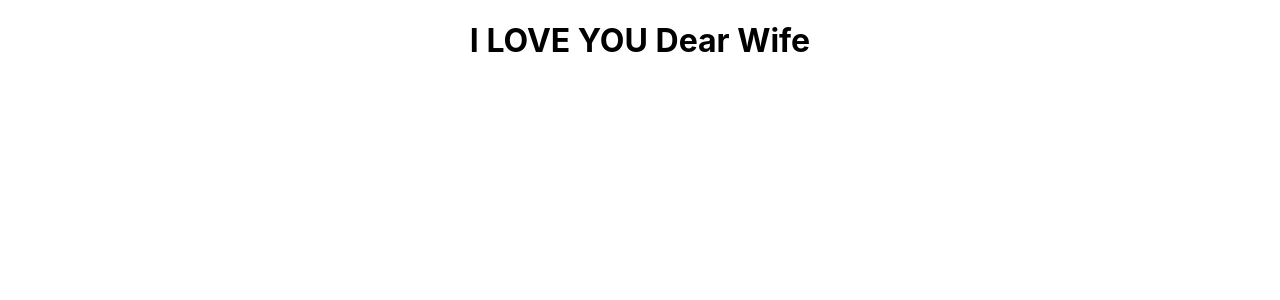
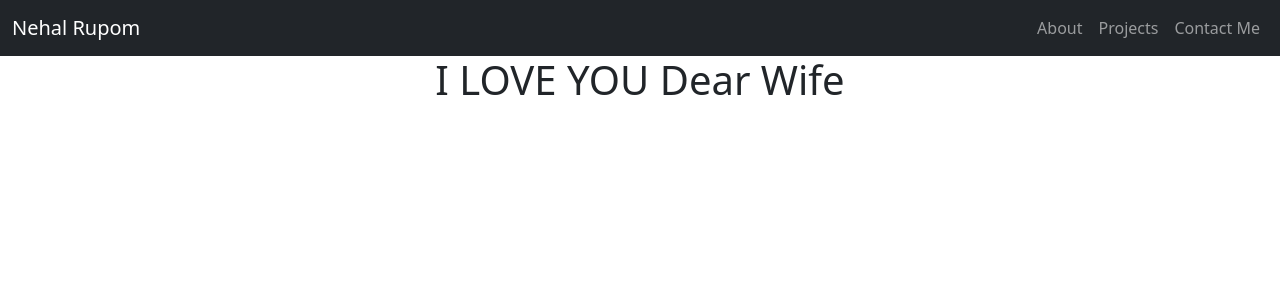
Before and after one commit to hniloy96/nehals-portfolio, a React (Create React App) app in the folder frontend/: page / in a window 1280 px wide. Shown: the top 300 px of the page. Built offline with nearby package versions, Linux system fonts and the light colour scheme.

Commit message:
added bootstrap, framerMotion, added a navbar component, so far working

```diff
--- a/frontend/components/header.js
+++ /dev/null
@@ -1 +0,0 @@
-import { BrowserRouter as Router, Route, Routes, Link } from "react-router";
--- a/frontend/package.json
+++ b/frontend/package.json
@@ -3,7 +3,9 @@
   "version": "0.1.0",
   "private": true,
   "dependencies": {
+    "bootstrap": "^5.3.3",
     "cra-template": "1.2.0",
+    "framer-motion": "^11.16.0",
     "react": "^19.0.0",
     "react-dom": "^19.0.0",
     "react-router-dom": "^7.1.1",
--- a/frontend/src/App.js
+++ b/frontend/src/App.js
@@ -1,10 +1,12 @@
 import logo from './logo.svg';
 import './App.css';
+import Navbar from './components/navbar';
 
 function App() {
   return (
     <div className="App">
       <header>
+        <Navbar />
         <h1>I LOVE YOU Dear Wife</h1>
       </header>
     </div>
--- /dev/null
+++ b/frontend/src/components/navbar.jsx
@@ -0,0 +1,75 @@
+// src/components/Navbar.jsx
+import React, { useState, useEffect } from 'react';
+import { Link } from 'react-router-dom';
+import 'bootstrap/dist/css/bootstrap.min.css'; // Import Bootstrap CSS
+
+const Navbar = () => {
+  const [isVisible, setIsVisible] = useState(true);
+
+  // Hide Navbar on scroll down, show on hover
+  useEffect(() => {
+    let lastScrollTop = 0;
+    const handleScroll = () => {
+      let currentScroll = window.pageYOffset || document.documentElement.scrollTop;
+      if (currentScroll > lastScrollTop) {
+        setIsVisible(false); // Scroll down
+      } else {
+        setIsVisible(true); // Scroll up
+      }
+      lastScrollTop = currentScroll <= 0 ? 0 : currentScroll; // For Mobile or negative scrolling
+    };
+
+    window.addEventListener('scroll', handleScroll);
+    return () => window.removeEventListener('scroll', handleScroll);
+  }, []);
+
+  // Show Navbar when mouse hovers over the top
+  const handleMouseEnter = () => setIsVisible(true);
+  const handleMouseLeave = () => setIsVisible(true); // Optional: keep visible when mouse leaves
+
+  return (
+    <nav
+      className={`navbar navbar-expand-lg navbar-dark bg-dark ${isVisible ? 'navbar-visible' : 'navbar-hidden'}`}
+      onMouseEnter={handleMouseEnter}
+      onMouseLeave={handleMouseLeave}
+    >
+      <div className="container-fluid">
+        <Link to="/" className="navbar-brand">
+          Nehal Rupom
+        </Link>
+        <button
+          className="navbar-toggler"
+          type="button"
+          data-bs-toggle="collapse"
+          data-bs-target="#navbarNav"
+          aria-controls="navbarNav"
+          aria-expanded="false"
+          aria-label="Toggle navigation"
+        >
+          <span className="navbar-toggler-icon"></span>
+        </button>
+        <div className="collapse navbar-collapse" id="navbarNav">
+          <ul className="navbar-nav ms-auto">
+            <li className="nav-item">
+              <Link to="/about" className="nav-link">
+                About
+              </Link>
+            </li>
+            <li className="nav-item">
+              <Link to="/projects" className="nav-link">
+                Projects
+              </Link>
+            </li>
+            <li className="nav-item">
+              <Link to="/contact" className="nav-link">
+                Contact Me
+              </Link>
+            </li>
+          </ul>
+        </div>
+      </div>
+    </nav>
+  );
+};
+
+export default Navbar;
--- a/frontend/src/index.js
+++ b/frontend/src/index.js
@@ -3,11 +3,14 @@ import ReactDOM from 'react-dom/client';
 import './index.css';
 import App from './App';
 import reportWebVitals from './reportWebVitals';
+import { BrowserRouter as Router } from 'react-router-dom';
 
 const root = ReactDOM.createRoot(document.getElementById('root'));
 root.render(
   <React.StrictMode>
-    <App />
+    <Router>
+      <App />
+    </Router>
   </React.StrictMode>
 );
 
```
Also changed, not shown: 1 other file (tests, documents, lock files or other folders).
